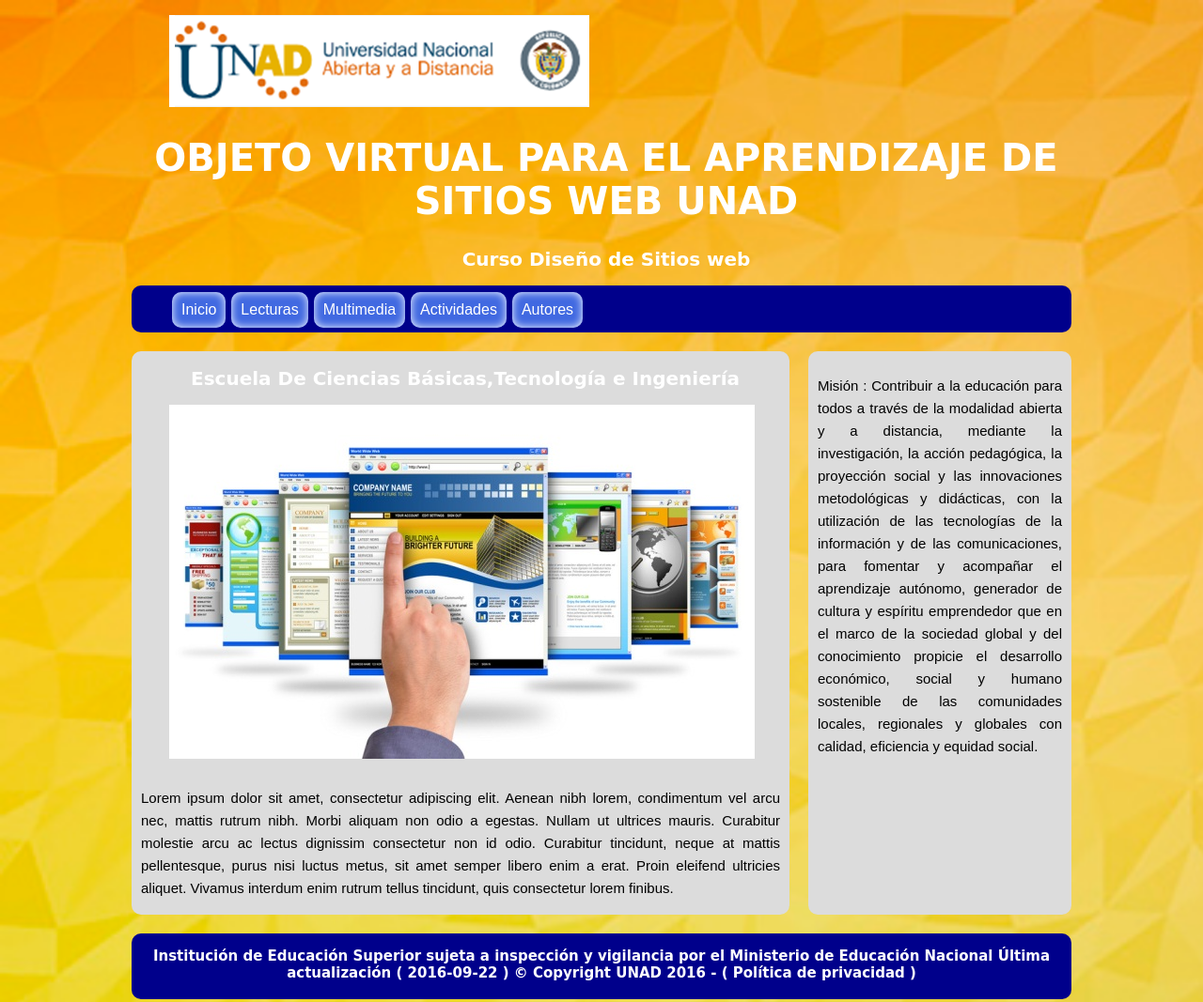
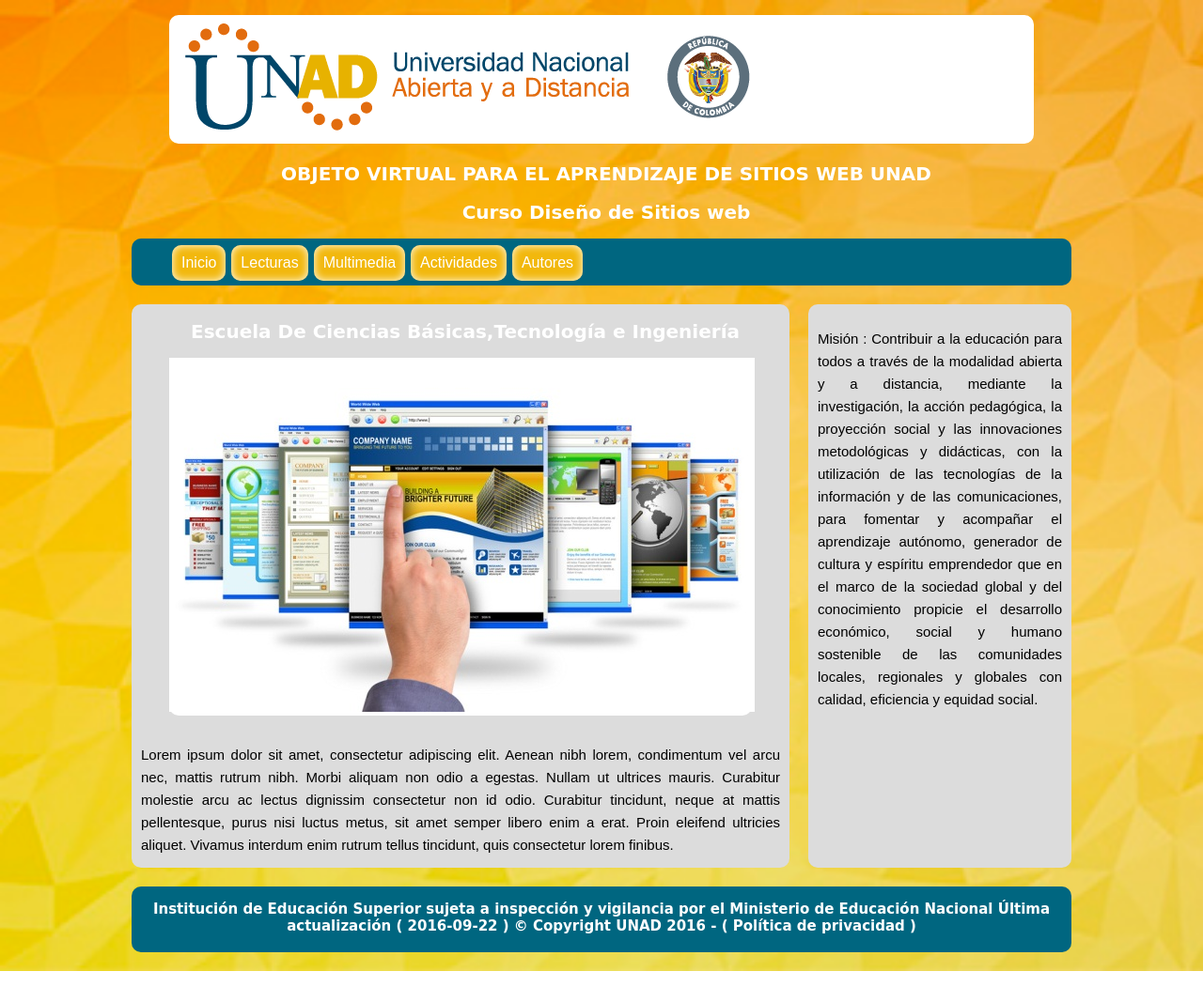
Before and after one commit to maritzadiaz/plantillamaritza, a plain HTML site: page index.html in a window 1280 px wide. Shown: the top 1067 px of the page at 94% size. After the commit the page ends 1034 px from the top, so only its background shows below. Drawn offline with Linux system fonts and the light colour scheme.

Commit message:
plantilla practica unad maritza
plantilla

```diff
--- a/css/style.css
+++ b/css/style.css
@@ -20,11 +20,16 @@ background-size: cover;
 
 }
 
+figure{
+        background: white;
+        margin-bottom: 20px;
+        border-radius: 10px;
+	}
 h1{
 font-family: 'gothic book', cursive;
 color: white;
 margin-left: 10px;
-font-size: 40px;
+font-size: 20px;
 text-align: center;
 }
 
@@ -53,7 +58,7 @@ header{
 nav{
 width: 1000px;
 height: 50px;
-background: darkblue;
+background: rgb(0,102,128);
 border-radius: 10px;
 
 }
@@ -66,10 +71,11 @@ li{
 	float: left;
 	list-style-type: none;
 	padding: 10px;
-	background: royalblue;
+	background: rgb(242,184,13);
 	margin: 3px;
 	border-radius: 10px;
 	box-shadow: 0 0 10px white inset;
+	text-align: center;
 
 }
 
@@ -95,7 +101,7 @@ aside{
 footer{
 width: 1000px;
 height: 70px;
-background: darkblue;
+background: rgb(0,102,128);
 float: left;
 margin-top: 20px;
 border-radius: 10px;
--- a/index.html
+++ b/index.html
@@ -25,7 +25,7 @@
 <Div id="contenidos">
 	<header>
 	<figure>
-			<img src="img/logo1.png" alt="paginas">
+			<img src="img/logoUNAD.png" alt="paginas">
 			<figcaption>
 
 			</figcaption>
```
Also changed, not shown: img/logoUNAD.png (added).
